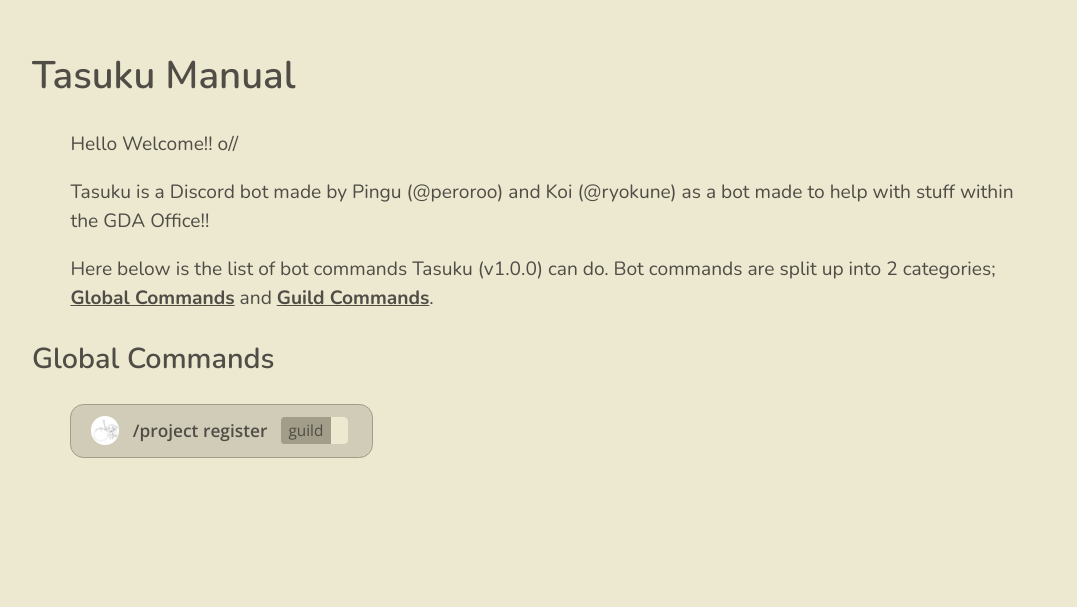
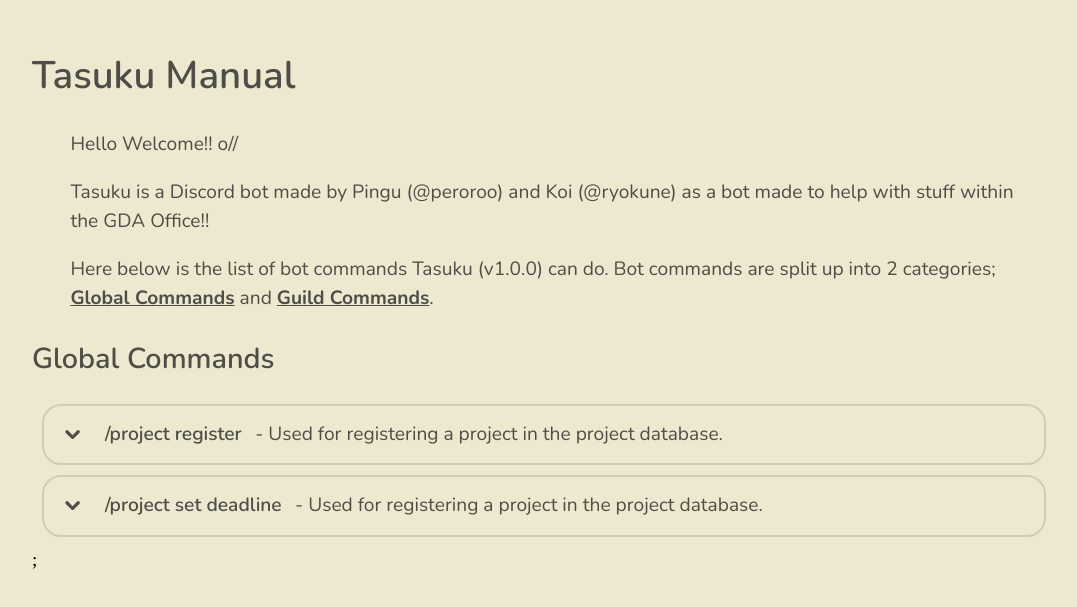
Before and after one commit to perororoo/tasuku-manual, a React (Vite) app: page / in a window 1280 px wide. Shown: the part 145-752 px from the top of the page, without its empty margins (96-1173 px from the left). Built offline with nearby package versions, Linux system fonts and the light colour scheme.

Commit message:
Add a command container module
- Also fixed some formatting on index.html

```diff
--- a/index.html
+++ b/index.html
@@ -7,8 +7,8 @@
     <title>たすく Bot Manual</title>
     <link href="./src/Normalize.css" rel="stylesheet">
     <link rel="preconnect" href="https://fonts.googleapis.com">
-<link rel="preconnect" href="https://fonts.gstatic.com" crossorigin>
-<link href="https://fonts.googleapis.com/css2?family=Nunito:ital,wght@0,200..1000;1,200..1000&family=Open+Sans:ital,wdth,wght@0,75..100,300..800;1,75..100,300..800&display=swap" rel="stylesheet">
+  <link rel="preconnect" href="https://fonts.gstatic.com" crossorigin>
+  <link href="https://fonts.googleapis.com/css2?family=Nunito:ital,wght@0,200..1000;1,200..1000&family=Open+Sans:ital,wdth,wght@0,75..100,300..800;1,75..100,300..800&display=swap" rel="stylesheet">
   </head>
   <body>
     <div id="root"></div>
--- a/src/App.css
+++ b/src/App.css
@@ -1,5 +1,9 @@
 #root {
   text-align: left;
+}
+
+a {
+  cursor: pointer;
 }
 
 .default-font {
@@ -8,6 +12,19 @@
 
 div.simpleTextBlock {
   margin-inline: 2em;
+}
+
+div.commandInfoContainer {
+  margin-inline: 3em;
+  padding: 0.5em;
+}
+
+div.commandListBlock {
+  margin: 0.5em;
+}
+
+div.hidden {
+  display: none;
 }
 
 .open-sans-normal {
--- a/src/App.tsx
+++ b/src/App.tsx
@@ -1,7 +1,36 @@
 import './App.css';
+import { useState } from 'react';
+import CommandContainer from './CommandContainer.tsx'
 import MiniDiscord from './MiniDiscord.tsx'
 
 function App() {
+
+  const GlobalCommands = [
+    [
+      "/project register",
+      "Used for registering a project in the project database.",
+      [
+        "guild",
+        "project-type"
+      ]
+    ],
+
+    [
+      "/project set deadline",
+      "Used for registering a project in the project database.",
+      [
+        "guild",
+        "set-day",
+        "set-month",
+        "set-year"
+      ]
+    ]
+  ]
+
+  const [elementIndex, setElementIndex] = useState(-1);
+
+
+
   return (
     <>
       <div>
@@ -15,9 +44,24 @@
 
       <div>
         <h2 className="default-font nunito-semibold">Global Commands</h2>
-          <div className="simpleTextBlock">
-            <MiniDiscord commandName="/project register" fields={["guild"]} />
-          </div>
+          {GlobalCommands.map((command, index) => (
+            <div className="commandListBlock" key={command}>
+              <a onClick={() => {
+                setElementIndex(index)
+                console.log("clicked")
+              }}>
+                <CommandContainer
+                  commandName={`${command[0]}`}
+                  commandDesc={`${command[1]}`}
+                />
+              </a>
+              <div className={ elementIndex === index ? "commandInfoContainer" : "hidden"}>
+                <MiniDiscord commandName="/project register" fields={command[2]} />
+              </div>
+            </div>
+          ))};
+
+
       </div>
     </>
   );
--- /dev/null
+++ b/src/CommandContainer.css
@@ -0,0 +1,44 @@
+div.commandDropdown {
+  align-content: center;
+  border-color: #d0ccb8;
+  border-width: 2.5px;
+  border-style: solid;
+  border-radius: 1em;
+  display: flex;
+  padding: 0.5em;
+}
+
+div.commandDropdown:hover {
+  background-color: #d0ccb8;
+}
+
+div.commandDropdown:active {
+  background-color: #bdb9a5;
+  border-color: #bdb9a5;
+}
+
+div.dropdownIcon {
+  align-content: center;
+  border-radius: 100%;
+  display: flex;
+  width: 2em;
+  height: 2em;
+}
+
+h3.commandName {
+  align-self: center;
+  font-size: 100%;
+  margin: 0;
+  padding-inline: 0.7em;
+}
+
+p.commandDesc {
+  align-self: center;
+  margin: 0;
+}
+
+svg {
+  align-self: center;
+  margin-left: auto;
+  margin-right: auto;
+}
--- /dev/null
+++ b/src/CommandContainer.tsx
@@ -0,0 +1,22 @@
+import './CommandContainer.css';
+
+interface Props{
+    commandName : string;
+    commandDesc : string;
+}
+
+function CommandContainer({ commandName, commandDesc }: Props) {
+
+  return (
+    <div className="commandDropdown">
+      <div className="dropdownIcon">
+        <svg id="drop-down-arrow" width="1em" height="1em" version="1.1" viewBox="0 0 64 64" xmlns="http://www.w3.org/2000/svg">
+          <path transform="matrix(.73391 .73391 -.73391 .73391 -1.2131 -10.584)" d="m27.346 12.629 3.8e-5 0.27929a5.0007 5.0007 44.996 0 0 5.0007 5h25.817a5 5 135 0 0 5-5v-25.817a5.0007 5.0007 45.004 0 0-5-5.0007l-0.27929-3.8e-5a4.9993 4.9993 135 0 0-5 4.9993v20.539h-20.539a4.9993 4.9993 135 0 0-4.9993 5z" fill="#4f4d46" stroke-width=".79797"/>
+        </svg>
+      </div>
+      <h3 className="nunito-semibold default-font commandName">{ commandName }</h3><p className="nunito-normal default-font commandDesc">{"- " +  commandDesc }</p>
+    </div>
+  );
+}
+
+export default CommandContainer
```
Also changed, not shown: public/drop-arrow.svg (added).
